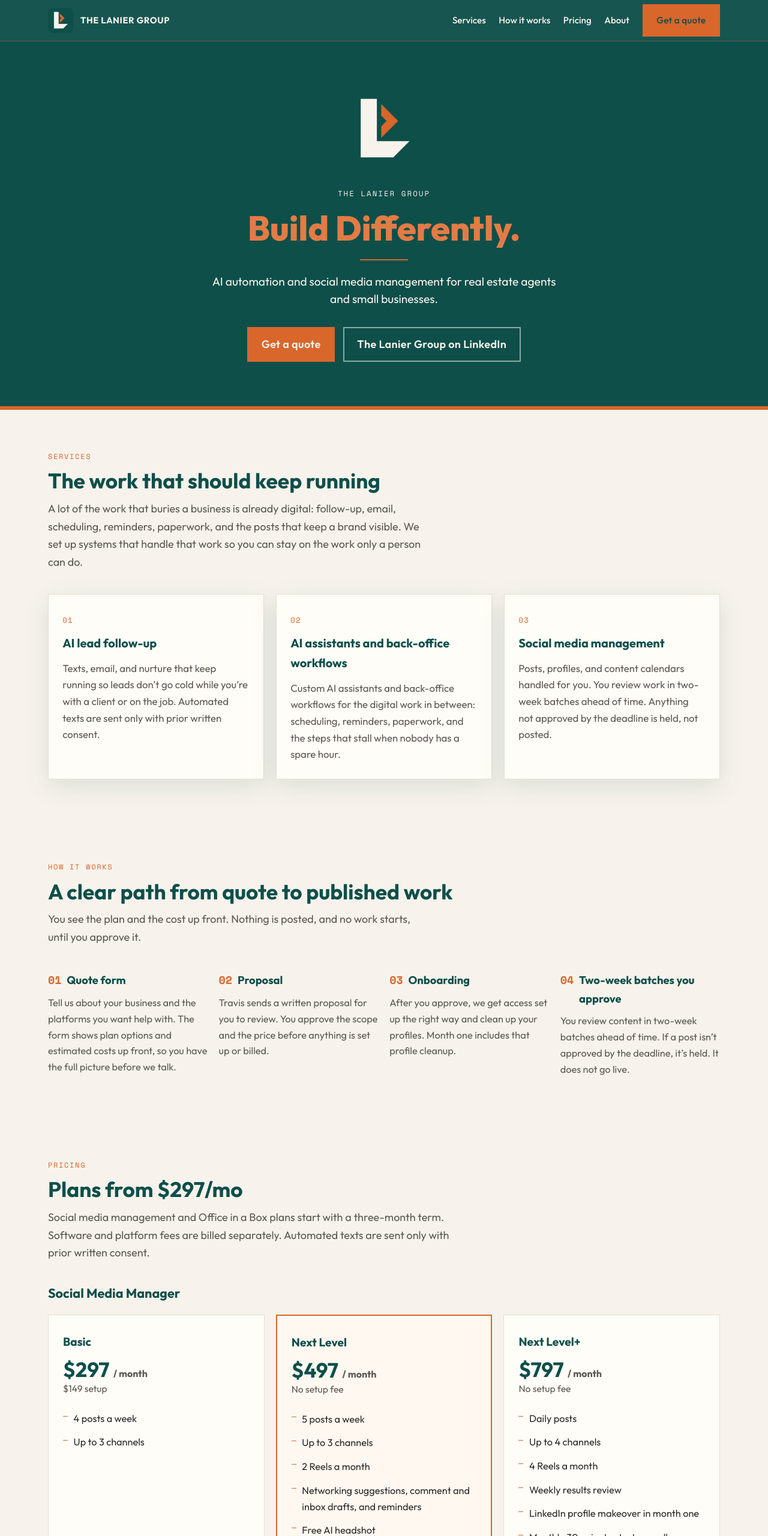
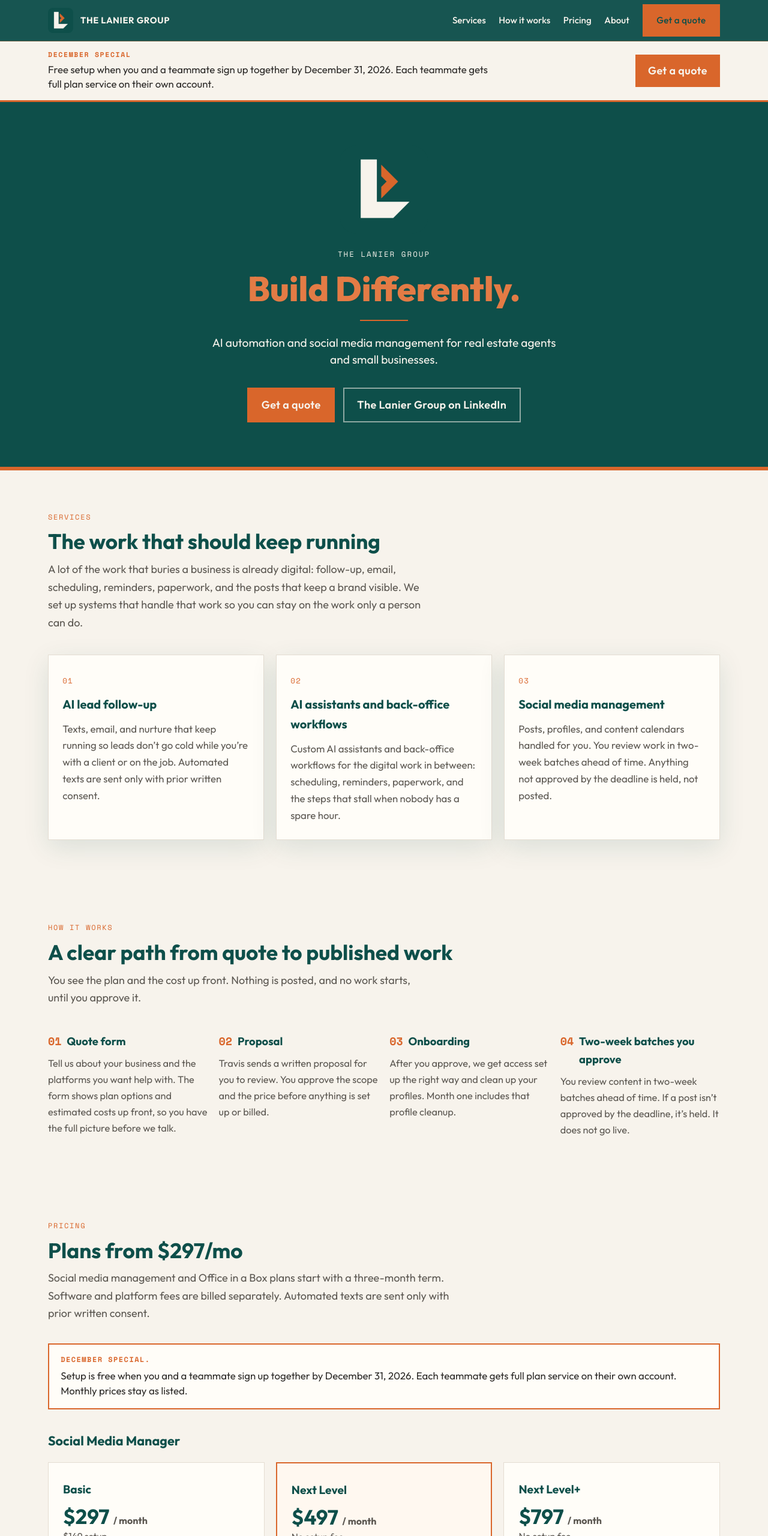
Before and after one commit to travispugh20-ui/laniergroupai-site, a plain HTML site: page index.html in a window 1280 px wide. Shown: the top 2560 px of the page at 60% size. Drawn offline with nearby package versions, Linux system fonts and the light colour scheme.

Commit message:
Add the December Special to the public site
Announce free setup when a client and a teammate sign up together
by December 31, 2026, with full plan service on each account.
CTA stays on the existing quote form. Plan prices are unchanged.

```diff
--- a/index.html
+++ b/index.html
@@ -25,7 +25,7 @@
   <link rel="preconnect" href="https://fonts.googleapis.com">
   <link rel="preconnect" href="https://fonts.gstatic.com" crossorigin>
   <link href="https://fonts.googleapis.com/css2?family=Outfit:wght@400;500;600;700;800&family=Space+Mono:ital,wght@0,400;0,700;1,400&display=swap" rel="stylesheet">
-  <link rel="stylesheet" href="styles.css?v=momentum">
+  <link rel="stylesheet" href="styles.css?v=dec2026">
   <script type="application/ld+json">
   {
     "@context": "https://schema.org",
@@ -77,6 +77,16 @@
       </nav>
     </div>
   </header>
+
+  <aside class="promo-banner" aria-label="December Special">
+    <div class="wrap">
+      <p>
+        <span class="promo-kicker">December Special</span>
+        Free setup when you and a teammate sign up together by December 31, 2026. Each teammate gets full plan service on their own account.
+      </p>
+      <a class="btn" href="https://docs.google.com/forms/d/e/1FAIpQLSd84YS4mskmboreziiZhOmienz62beSplBAa7D2ejg4f9mYHA/viewform">Get a quote</a>
+    </div>
+  </aside>
 
   <main id="top">
     <section class="hero">
@@ -149,6 +159,7 @@
         <p class="section-kicker">Pricing</p>
         <h2>Plans from $297/mo</h2>
         <p class="pricing-note">Social media management and Office in a Box plans start with a three-month term. Software and platform fees are billed separately. Automated texts are sent only with prior written consent.</p>
+        <p class="promo-note"><strong>December Special.</strong> Setup is free when you and a teammate sign up together by December 31, 2026. Each teammate gets full plan service on their own account. Monthly prices stay as listed.</p>
 
         <div class="plan-group">
           <h3 class="plan-group-title">Social Media Manager</h3>
--- a/styles.css
+++ b/styles.css
@@ -402,8 +402,66 @@ h2 {
 .site-footer p { margin: 0; color: rgba(247, 243, 236, 0.82); }
 .site-footer a { color: var(--copper-light); }
 
+
+/* December Special */
+.promo-banner {
+  background: var(--cream);
+  color: var(--ink);
+  border-bottom: 3px solid var(--copper);
+  padding: 0.9rem 0;
+}
+.promo-banner .wrap {
+  display: flex;
+  align-items: center;
+  justify-content: space-between;
+  gap: 1.25rem;
+}
+.promo-banner p {
+  margin: 0;
+  font-size: 1.05rem;
+  line-height: 1.45;
+  max-width: 46rem;
+}
+.promo-kicker {
+  display: block;
+  font-family: var(--mono);
+  letter-spacing: 0.14em;
+  text-transform: uppercase;
+  font-size: 0.72rem;
+  color: var(--copper);
+  margin-bottom: 0.25rem;
+  font-weight: 700;
+}
+.promo-banner .btn {
+  flex-shrink: 0;
+  padding: 0.65rem 1.2rem;
+}
+.promo-note {
+  background: var(--white);
+  border: 2px solid var(--copper);
+  padding: 1rem 1.2rem;
+  margin: 0 0 2.2rem;
+  color: var(--ink);
+  font-size: 1.05rem;
+  line-height: 1.5;
+}
+.promo-note strong {
+  display: block;
+  font-family: var(--mono);
+  letter-spacing: 0.12em;
+  text-transform: uppercase;
+  font-size: 0.75rem;
+  color: var(--copper);
+  font-weight: 700;
+  margin-bottom: 0.3rem;
+}
+
 /* Mobile */
 @media (max-width: 860px) {
+  .promo-banner .wrap {
+    flex-direction: column;
+    align-items: flex-start;
+  }
   .cards, .plans, .about-grid { grid-template-columns: 1fr; }
   .steps { grid-template-columns: 1fr 1fr; }
   .about-art { order: -1; max-width: 28rem; }
```
Also changed, not shown: llms.txt.
